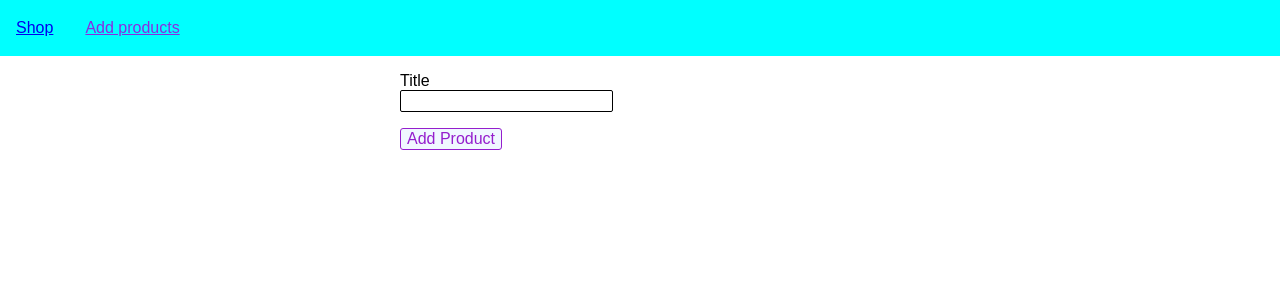
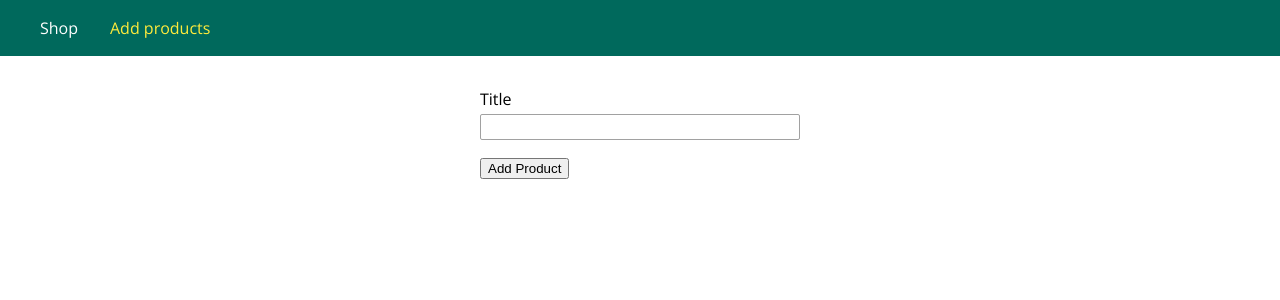
Before and after one commit to kishikishore2863/NodeJS, a web app: file version 1/views/add-products.html in a window 1280 px wide. Shown: the top 300 px of the page. Run offline with its HTML, style and script files only (its server is not run), Linux system fonts and the light colour scheme; some libraries are stand-ins or nearby versions.

Commit message:
Adding template

```diff
--- a/version 1/app.js
+++ b/version 1/app.js
@@ -3,6 +3,9 @@ const path=require('path')
 const bodyparser = require('body-parser')
 const app =express();
 
+
+app.set('view engine','pug')
+app.engine('handlebars',expressHbs())
 
 
 const adminData = require('./routes/admin')
@@ -21,7 +24,7 @@ app.use(shopRoutes);
 
 
 app.use((req,res)=>{
-    res.status(404).sendFile(path.join(__dirname,'./','views','404.html'))
+    res.status(404).render('404')
 
 })
 
--- /dev/null
+++ b/version 1/public/css/forms.css
@@ -0,0 +1,20 @@
+.form-control {
+    margin: 1rem 0;
+}
+
+.form-control label,
+.form-control input {
+    display: block;
+    width: 100%;
+    margin-bottom: 0.25rem;
+}
+
+.form-control input {
+    border: 1px solid #a1a1a1;
+    font: inherit;
+    border-radius: 2px;
+}
+
+.form-control input:focus {
+    outline-color: #00695c;
+}
--- a/version 1/public/css/main.css
+++ b/version 1/public/css/main.css
@@ -1,34 +1,108 @@
-body{
-    padding:0px;
-    margin:0px;
-    font-family: sans-serif;
+@import url('https://fonts.googleapis.com/css?family=Open+Sans:400,700');
 
+* {
+  box-sizing: border-box;
 }
-.main-header{
+
+body {
+  padding: 0;
+  margin: 0;
+  font-family: 'Open Sans', sans-serif;
+}
+
+main {
+  padding: 1rem;
+  margin: auto;
+}
+
+.main-header {
   width: 100%;
   height: 3.5rem;
-    background-color: aqua;
+  background-color: #00695c;
+  padding: 0 1.5rem;
+}
 
-}
-.main-header__nav{
+.main-header__nav {
   height: 100%;
-  display:flex;
+  display: flex;
   align-items: center;
 }
-.main-header__item-list{
+
+.main-header__item-list {
   list-style: none;
   margin: 0;
   padding: 0;
   display: flex;
 }
-.main-header__item{
-   margin: 0;
+
+.main-header__item {
+  margin: 0 1rem;
   padding: 0;
-   margin: 1rem;
+}
+
+.main-header__item a {
+  text-decoration: none;
+  color: white;
 }
 
 .main-header__item a:hover,
 .main-header__item a:active,
-.main-header__item a.active{
-    color:blueviolet;
+.main-header__item a.active {
+  color: #ffeb3b;
 }
+
+.grid {
+  display: flex;
+  flex-wrap: wrap;
+  justify-content: space-around;
+  align-items: stretch;
+}
+
+.card {
+  box-shadow: 0 2px 8px rgba(0, 0, 0, 0.26);
+}
+
+.card__header,
+.card__content {
+  padding: 1rem;
+}
+
+.card__header h1,
+.card__content h1,
+.card__content h2,
+.card__content p {
+  margin: 0;
+}
+
+.card__image {
+  width: 100%;
+}
+
+.card__image img {
+  width: 100%;
+}
+
+.card__actions {
+    padding: 1rem;
+    text-align: center;
+}
+
+.card__actions button,
+.card__actions a {
+    margin: 0 0.25rem;
+}
+
+.btn {
+  font: inherit;
+  border: 1px solid #00695c;
+  color: #00695c;
+  background: white;
+  border-radius: 3px;
+  cursor: pointer;
+}
+
+.btn:hover,
+.btn:active {
+  background-color: #00695c;
+  color: white;
+}
--- a/version 1/public/css/product.css
+++ b/version 1/public/css/product.css
@@ -1,69 +1,25 @@
-body{
-    padding:0px;
-    margin:0px;
-    font-family: sans-serif;
-
-}
-.main-header{
-    width: 100%;
-    height: 3.5rem;
-    background-color: aqua;
-
-}
-.main-header__nav{
-  height: 100%;
-  display:flex;
-  align-items: center;
-}
-.main-header__item-list{
-    list-style: none;
-    margin: 0;
-    padding: 0;
-    display: flex;
-}
-.main-header__item{
-   margin: 0;
-   padding: 0;
-   margin: 1rem;
-}
-
-.main-header__item a:hover,
-.main-header__item a:active,
-.main-header__item a.active{
-    color:blueviolet;
-}
-
-.form-control label,
-.form-control input{
-display: block;
-}
-.form-control input{
-    border: 1px solid;
-    font: inherit;
-    border-radius: 2px;
-}
-.form-control{
-    margin: 1rem 0;
-}
-
-button{
-    font:inherit;
-    border:1px solid rgb(149, 30, 205);
-    color: rgb(149, 30, 205);
-    background-color: aliceblue;
-    border-radius: 3px;
-    cursor: pointer;
-
-}
-
-button:hover,
-button:active{
-    background-color: blueviolet;
-    color: white;
-}
-
-.product-form{
-    width: 30rem;
+.product-form {
+    width: 20rem;
     max-width: 90%;
     margin: auto;
 }
+
+.product-item {
+    width: 20rem;
+    max-width: 95%;
+}
+
+.product__title {
+    font-size: 1.2rem;
+    text-align: center;
+}
+
+.product__price {
+    text-align: center;
+    color: #4d4d4d;
+    margin-bottom: 0.5rem;
+}
+
+.product__description {
+    text-align: center;
+}
--- a/version 1/routes/admin.js
+++ b/version 1/routes/admin.js
@@ -3,10 +3,12 @@ const path =require('path')
 const router =express.Router();
 const rootDir = require("../util/path")
 
+
+
 const products=[]
 
 router.get('/add-product',(req,res,)=>{
-   res.sendFile(path.join(__dirname,'../','views','add-products.html'))
+   res.render('add-products',{pageTitle:'Add product',path:'/admin/add-product'});
 })
 
 router.post('/add-product',(req,res,next)=>{
@@ -16,4 +18,4 @@ router.post('/add-product',(req,res,next)=>{
 
 // module.exports=router;
 exports.routes=router;
-exports.products=products;
+exports.products=products
--- /dev/null
+++ b/version 1/views/404.pug
@@ -0,0 +1,4 @@
+extends layouts/main-layout.pug
+
+block content
+    h1 Page Not Found
--- a/version 1/views/add-products.html
+++ b/version 1/views/add-products.html
@@ -4,7 +4,9 @@
     <meta charset="UTF-8">
     <meta name="viewport" content="width=device-width, initial-scale=1.0">
     <title>Add product</title>
-<link rel="stylesheet" href="/css/Product.css">
+<link rel="stylesheet" href="/css/product.css">
+<link rel="stylesheet" href="/css/main.css">
+<link rel="stylesheet" href="/css/forms.css">
 </head>
 <body>
     <header class="main-header">
@@ -17,7 +19,7 @@
     </header>
 
     <main>
-        <form class="product-form" action="admin/add-product" method="POST">
+        <form class="product-form" action="/admin/add-product" method="POST">
             <div class="form-control">
                 <label for="title">Title</label>
             <input type="text" name="title" id="title">
```
Also changed, not shown: version 1/routes/shop.js (+11 -9 lines), version 1/views/404.hbs (added, +12 -0 lines), version 1/views/add-products.pug (added, +15 -0 lines), version 1/views/layouts/main-layout.pug (added, +18 -0 lines), version 1/views/shop.pug (added, +23 -0 lines), 6 other files. Lines whose indentation alone changed are shown as unchanged.
